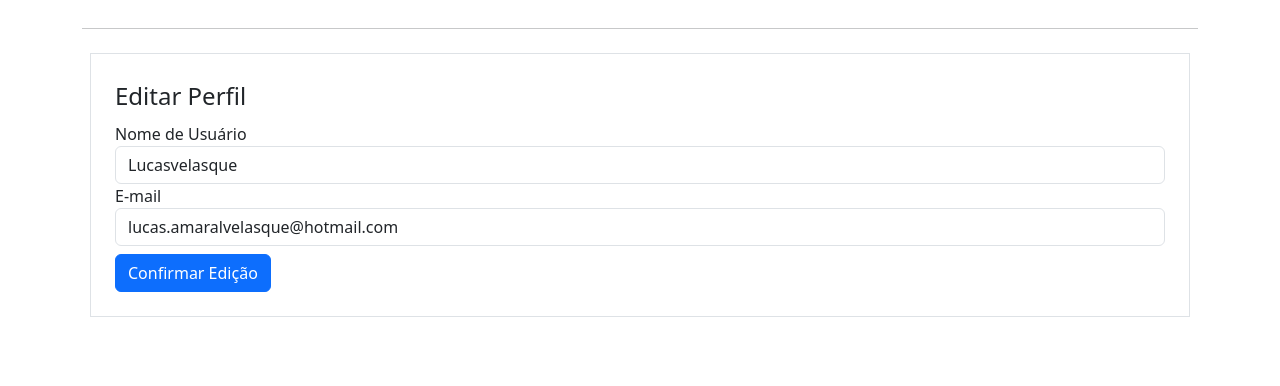
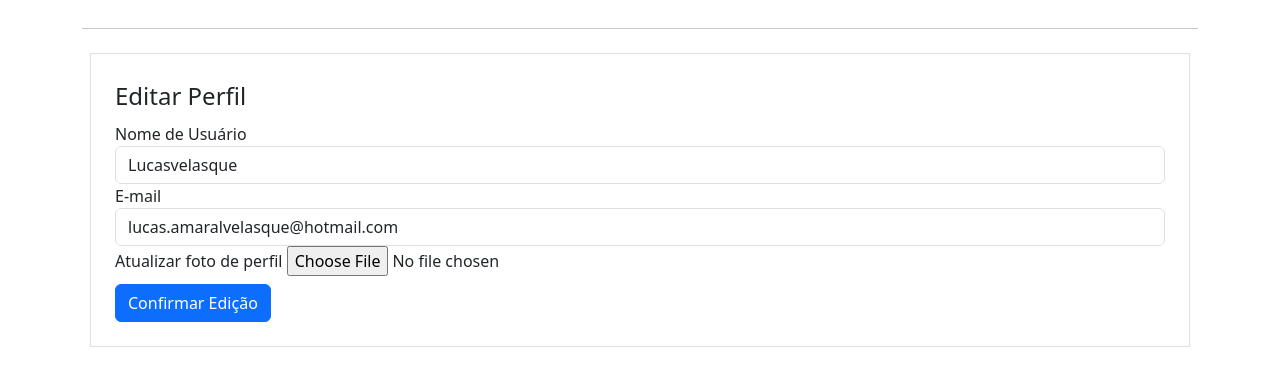
Before and after one commit to lucasamaral296/sitecomunidadeFLASK, a Flask app: page /perfil/editar in a window 1280 px wide. Shown: the part 342-728 px from the top of the page. Run offline with Flask 3, Linux system fonts and the light colour scheme; a user stored in the database is signed in; some libraries are stand-ins or nearby versions.

Commit message:
adicionando botão e função de mudar foto de perfil

```diff
--- a/comunidadeimpressionadora/forms.py
+++ b/comunidadeimpressionadora/forms.py
@@ -1,4 +1,5 @@
 from flask_wtf import FlaskForm
+from flask_wtf.file import FileAllowed, FileField
 from wtforms import StringField, PasswordField, SubmitField, BooleanField
 from wtforms.validators import DataRequired, Length, Email, EqualTo, ValidationError
 from comunidadeimpressionadora.models import Usuario
@@ -28,6 +29,7 @@ class FormLogin(FlaskForm):
 class FormEditarPerfil(FlaskForm):
     username = StringField('Nome de Usuário', validators=[DataRequired()])
     email = StringField('E-mail', validators=[DataRequired(), Email()])
+    foto_perfil = FileField("Atualizar foto de perfil", validators=[FileAllowed(['jpg', 'png'])])
     botao_submit_editarperfil = SubmitField('Confirmar Edição')
 
     def validate_email(self, email):
--- a/comunidadeimpressionadora/templates/editarperfil.html
+++ b/comunidadeimpressionadora/templates/editarperfil.html
@@ -6,7 +6,7 @@
             <hr>
             <div class="row ">
                 <div class="col ">
-                    <form method="POST" action="" class="border p-4 m-2">
+                    <form method="POST" action="" class="border p-4 m-2" enctype="multipart/form-data">
                         {{ form.csrf_token }}
                         <legend>Editar Perfil</legend>
                         <fieldset>
@@ -36,6 +36,17 @@
                                     {{ form.email(class="form-control") }}
                                 {% endif %}
                             </div>
+                            <div class="form-group">
+                                {{ form.foto_perfil.label }}
+                                {{ form.foto_perfil(class="form-control-file")}}
+                                {% if form.foto_perfil.errors %}
+                                    {% for erro in form.foto_perfil.errors %}
+                                        <span class="text-danger">
+                                            {{ erro }}
+                                        </span><br>
+                                    {% endfor %}
+                                {% endif %}
+                            </div>
                         </fieldset>
                             {{ form.botao_submit_editarperfil(class="btn btn-primary mt-2") }}
                     </form>
```
Also changed, not shown: instance/comunidade.db.
